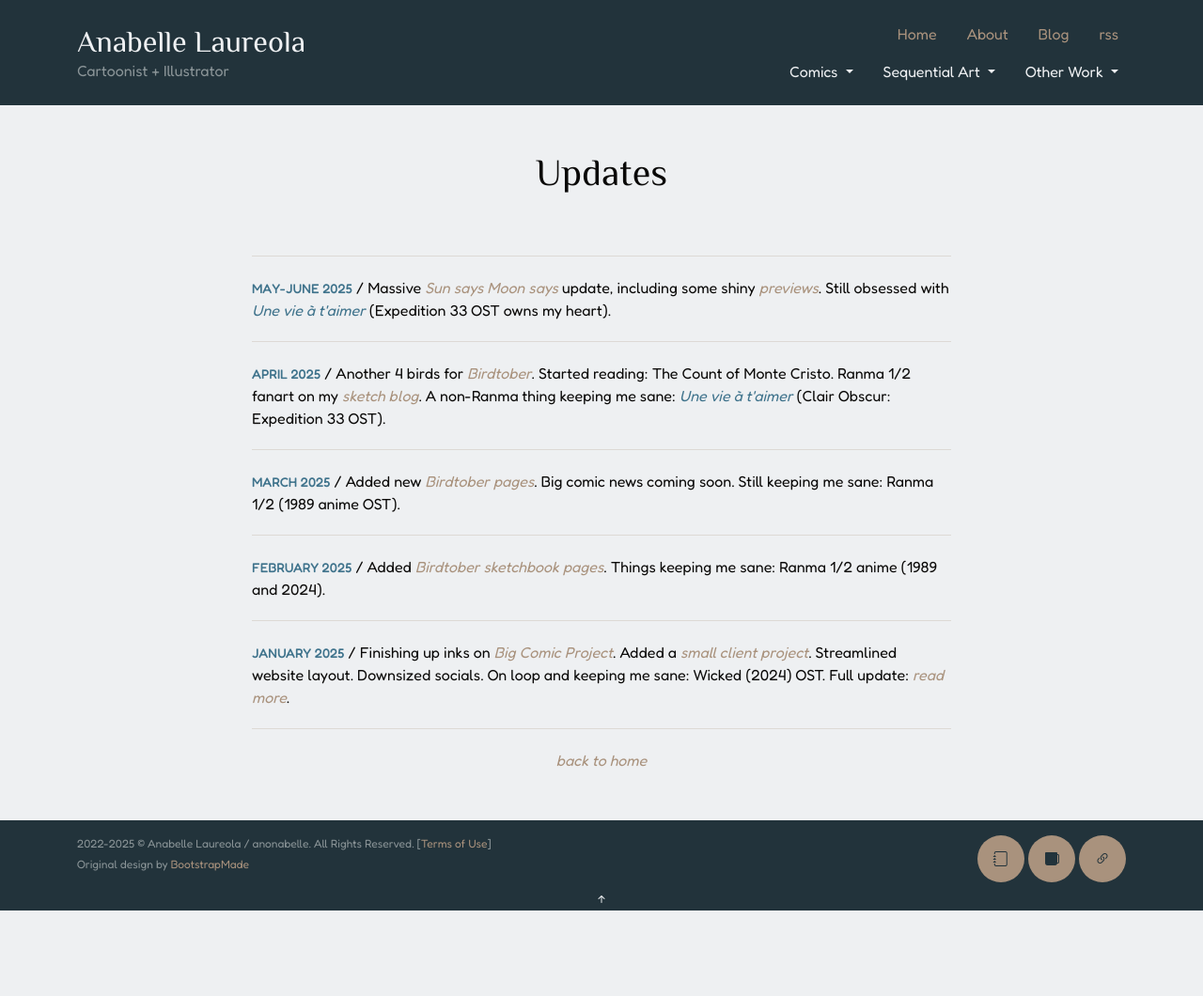
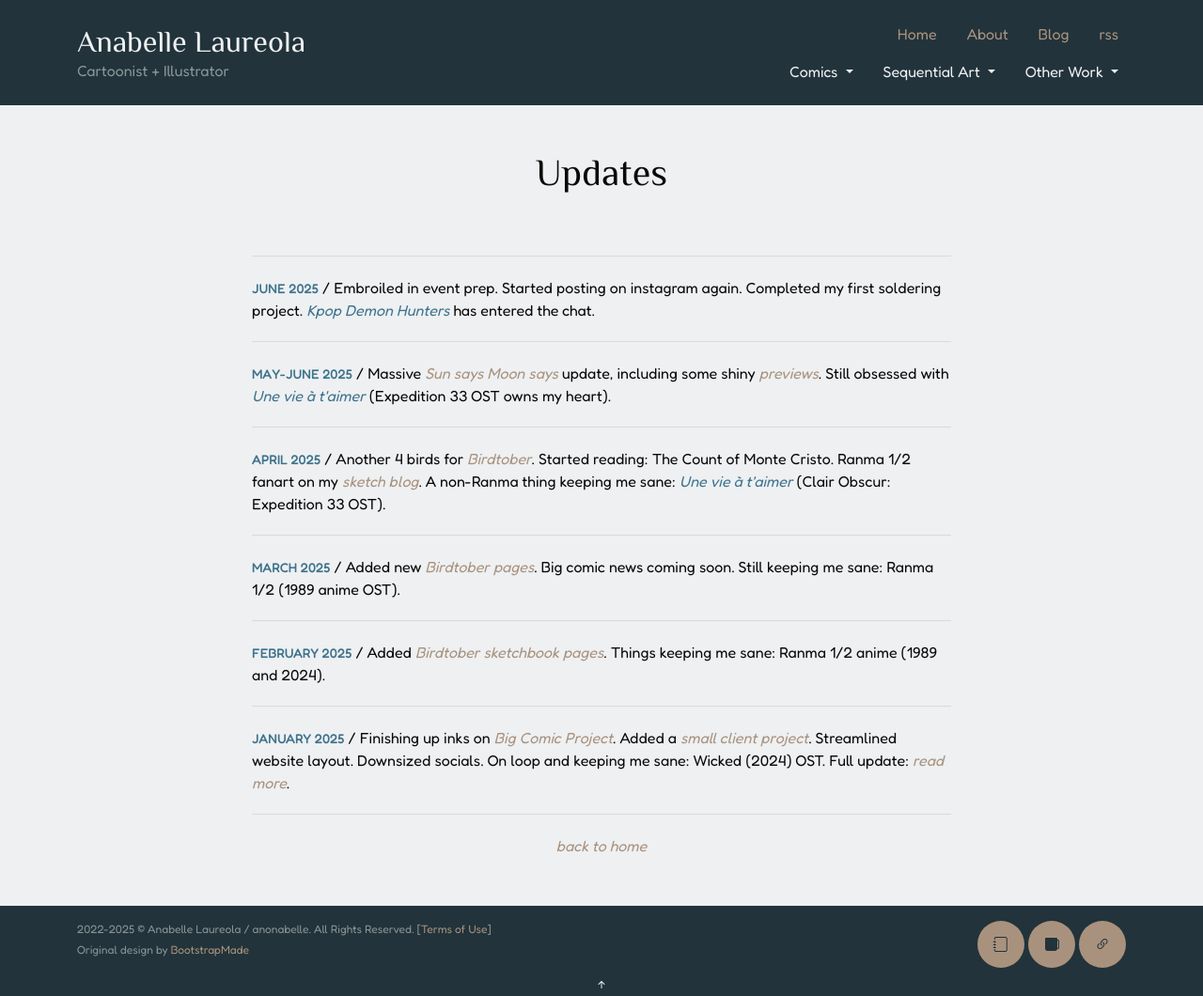
Before and after one commit to nabelore/nabelore.github.io, a Jekyll site: the page built from assets/html/updates.html, in a window 1280 px wide. Shown: the whole page at 94% size. Built offline with Jekyll 4.4.1, drawn with Linux system fonts in a browser that asks for light colours; before the commit the page ends 969 px from its top, so only the background shows below that.

Commit message:
Update updates-2025.yml

```diff
--- a/_data/updates-2025.yml
+++ b/_data/updates-2025.yml
@@ -1,5 +1,9 @@
 # site.data.updates-2025
 
+- name: June 2025
+  desc: >
+    Embroiled in event prep. Started posting on instagram again. Completed my first soldering project.
+    <i>Kpop Demon Hunters</i> has entered the chat.
 
 - name: May-June 2025
   desc: >
```
